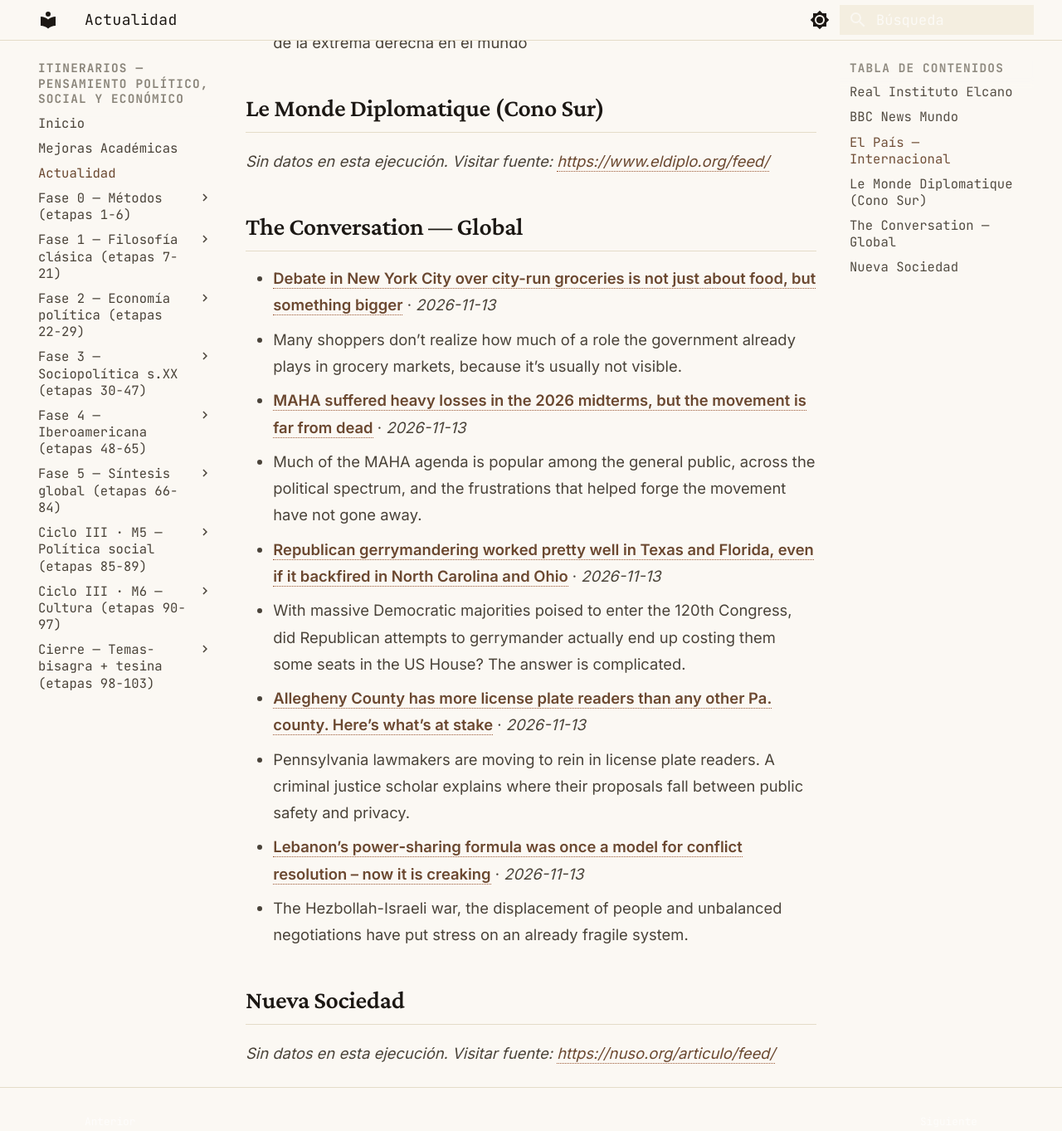
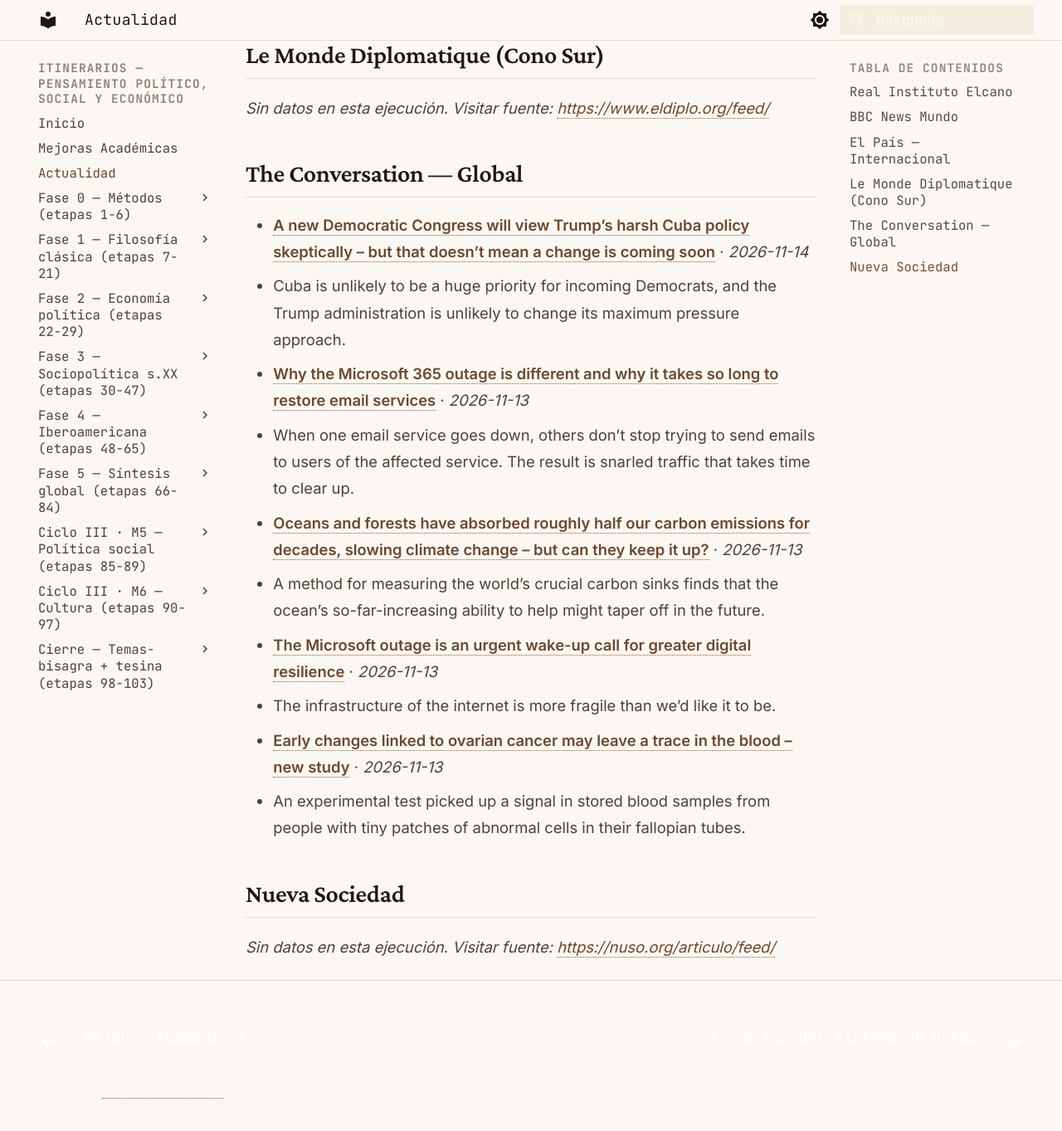
Before and after one commit to MrSpagVi/Curso, an MkDocs documentation site: the page built from docs/actualidad.md, in a window 1280 px wide and 1400 px high, scrolled down 2619 px. Shown: the top 1363 px of the window at 83% size. Built offline with MkDocs 1.6.1 and Material for MkDocs 9.7.7, drawn with Linux system fonts in a browser that asks for light colours; after the commit the page ends 3955 px from its top, so only the background shows below that; some of the changed text lies outside the part shown.

Commit message:
auto: actualidad 2026-11-14

```diff
--- a/docs/actualidad.md
+++ b/docs/actualidad.md
@@ -6,7 +6,7 @@ title: Actualidad
 
 Últimos titulares de fuentes que dictan agenda en ciencia política y geopolítica. Actualizado automáticamente cada día (vía GitHub Actions).
 
-_Última actualización: 2026-11-13 13:40 UTC_
+_Última actualización: 2026-11-14 12:45 UTC_
 
 !!! tip "Ritual mensual — #actualidad"
     El último sábado de cada mes: agarrá **un** titular de los de abajo y escribí **300 palabras** aplicándole **2 autores** del último mes que leíste. ¿Qué diría cada uno? ¿En qué chocan? No resumas la noticia — usala como caso para pensar con las herramientas que venís construyendo. Guardá el texto con el tag `#actualidad` en tu sistema de notas. Esto convierte la teoría en criterio sobre la coyuntura: el objetivo del plan no es citar a Maquiavelo, es leer el presente con él.
@@ -17,25 +17,25 @@ _Sin datos en esta ejecución. Visitar fuente: [https://www.realinstitutoelcano.
 
 ## BBC News Mundo
 
-- **[Una falla en Microsoft deja fuera de servicio en todo el mundo el correo electrónico de Outlook y otras plataformas](https://www.bbc.com/mundo/articles/cm20v6ed340wo?at_medium=RSS&at_campaign=rss)** · *2026-11-13*
-  - La firma informó que registra fallas en sus servidores, luego de reportes de pérdida de conexión de servicios como Outlook, Microsoft 365 y Teams a nivel mundial.
-- **[Qué se sabe sobre la falla global que afectó Outlook y otros servicios de Microsoft](https://www.bbc.com/mundo/articles/c8dx192g5pn5o?at_medium=RSS&at_campaign=rss)** · *2026-11-13*
-  - Microsoft ha afirmado que la interrupción del servicio no fue causada por un incidente de ciberseguridad, pero los esfuerzos por solucionar los problemas hasta el momento no han tenido mucho éxito.
-- **[León XIV regresa por primera vez a Chiclayo, la ciudad de Perú que lanzó su carrera hacia el papado](https://www.bbc.co.uk/mundo/live/c62e8kkl9rlrt?at_medium=RSS&at_campaign=rss)**
-  - Tras recorrer Argentina y Uruguay, el Papa visita Perú y vuelve a Chiclayo, el lugar donde ejerció como obispo entre 2015 y 2023. A las 10:30 am locales da una misa en la explanada de las Pampas de Pimentel y allí está BBC Mundo.
+- **[Autorizan de nuevo el despegue de aviones en EE.UU. tras la falla que obligó a suspender durante horas miles de vuelos en todo el país](https://www.bbc.com/mundo/articles/crgqx8jpw3jvo?at_medium=RSS&at_campaign=rss)** · *2026-11-14*
+  - La FAA había ordenado este viernes suspender todos los despegues de vuelos en Estados Unidos, alegando "circunstancias extraordinarias" y motivos de seguridad.
+- **[Qué se sabe sobre la suspensión de vuelos en EE.UU. más grande desde el 11S](https://www.bbc.com/mundo/articles/c5n4e274kdlro?at_medium=RSS&at_campaign=rss)** · *2026-11-14*
+  - Funcionarios estadounidenses señalan que la interrupción fue causada por la sobrecarga de equipos antiguos, y no por un ciberataque.
+- **[Un inflexible Putin eleva sus exigencias para alcanzar la paz con Ucrania](https://www.bbc.com/mundo/articles/crn80jqyw993o?at_medium=RSS&at_campaign=rss)** · *2026-11-14*
+  - En Moscú se considera una victoria que la seguridad europea figure ahora en las conversaciones, señala Steve Rosenberg, editor de asuntos de Rusia de la BBC.
+- **[Los momentos de la historia que más alteraron la estatura de los humanos](https://www.bbc.com/mundo/articles/cx4g1gnz1jmzo?at_medium=RSS&at_campaign=rss)** · *2026-11-14*
+  - Hoy somos unos 10 cm más altos que hace 100 años, pero no siempre ha sido un camino ascendente.
 - **["Seguí a 5 familias durante 14 años para retratar cómo se vive la pobreza extrema en Colombia y por qué solo algunos logramos salir de ella"](https://www.bbc.com/mundo/articles/cwe8rpg5mr9po?at_medium=RSS&at_campaign=rss)** · *2026-11-13*
   - El documental "El juego de la vida" ha sido el más visto en salas de cine colombianas en los últimos cinco años. BBC Mundo habló con su autor.
-- **["Nací en España y un día me miré al espejo y me di cuenta de que era china"](https://www.bbc.com/mundo/articles/c962yy07y42go?at_medium=RSS&at_campaign=rss)** · *2026-11-13*
-  - Quan Zhou es una artista multidisciplinar nacida en Cádiz en 1989, de padres chinos, se dio a conocer hace unos años en España con su primera novela gráfica "Gazpacho agridulce".
 
 ## El País — Internacional
 
-- **[Más de 450.000 combatientes del bando ruso han muerto desde el inicio de la guerra, según la base de datos oficial](https://elpais.com/internacional/2026-11-13/mas-de-450000-combatientes-del-bando-ruso-han-muerto-desde-el-inicio-de-la-guerra-segun-la-base-de-datos-oficial.html)** · *2026-11-13*
-  - Dos grupos de ‘hackers’ publican por primera vez las cifras de la agencia gubernamental de estadísticas. Entre los fallecidos hay un español y decenas de latinoamericanos
-- **[El enviado de Trump asegura que Putin acepta que Europa se sume a las negociaciones de paz sobre Ucrania](https://elpais.com/internacional/2026-11-13/el-enviado-de-trump-asegura-que-putin-acepta-que-europa-se-sume-a-las-negociaciones-de-paz-sobre-ucrania.html)** · *2026-11-13*
-  - Los líderes de la UE debaten cómo estar representados en unas hipotéticas conversaciones, mientras Moscú pone condiciones
-- **[Europa rechaza la renovada presión rusa para modificar su sistema de seguridad](https://elpais.com/internacional/2026-11-12/europa-rechaza-la-renovada-presion-rusa-para-modificar-el-sistema-de-seguridad-de-europa.html)** · *2026-11-12*
-  - Los líderes europeos debaten cómo estar representados en las negociaciones sobre Ucrania si Rusia acepta su participación
+- **[Estados Unidos reanuda el tráfico aéreo después de un parón de más de cuatro horas y 6.000 vuelos cancelados](https://elpais.com/us/2026-11-14/estados-unidos-reanuda-el-trafico-aereo-despues-de-un-paron-de-mas-de-cuatro-horas-y-6000-vuelos-cancelados.html)** · *2026-11-14*
+  - Problemas en el sistema informático que gestiona las comunicaciones provocaron la suspensión. Hay cientos de miles de personas afectadas por las cancelaciones y retrasos de sus viajes
+- **[Caos en los aeropuertos de EE UU por la suspensión de vuelos: “Nadie va a ir a ninguna parte”](https://elpais.com/us/2026-11-14/caos-en-los-aeropuertos-de-ee-uu-por-la-suspension-de-vuelos-nadie-va-a-ir-a-ninguna-parte.html)** · *2026-11-14*
+  - Miles de pasajeros en todo el país se quedaron varados en espera de información oficial sobre la reprogramación de sus vuelos
+- **[Rescatan a 180 personas tras el choque de un buque y un crucero en el río Misisipi a la altura de Nueva Orleans](https://elpais.com/us/2026-11-13/un-buque-choca-contra-un-crucero-con-129-personas-a-bordo-en-el-rio-misisipi.html)** · *2026-11-13*
+  - Se desconoce qué ocasionó la colisión en el puerto en el Estado sureño de Luisiana
 - **[Gaza: cuando el sonido de la lluvia da tanto miedo como el de las bombas](https://elpais.com/internacional/2026-11-10/gaza-cuando-el-sonido-de-la-lluvia-da-tanto-miedo-como-el-de-las-bombas.html)** · *2026-11-10*
   - El camarógrafo palestino Ahmed Abu Kmail, de 39 años, describe la desesperación de su familia ante la lluvia que inunda en estos días su miserable tienda de campaña
 - **[Milei, el hombre a quien solo conmueven sus perros](https://elpais.com/internacional/2026-11-10/milei-el-hombre-a-quien-solo-conmueven-sus-perros.html)** · *2026-11-10*
@@ -47,16 +47,16 @@ _Sin datos en esta ejecución. Visitar fuente: [https://www.eldiplo.org/feed/](h
 
 ## The Conversation — Global
 
-- **[Debate in New York City over city-run groceries is not just about food, but something bigger](https://theconversation.com/debate-in-new-york-city-over-city-run-groceries-is-not-just-about-food-but-something-bigger-291749)** · *2026-11-13*
-  - Many shoppers don’t realize how much of a role the government already plays in grocery markets, because it’s usually not visible.
-- **[MAHA suffered heavy losses in the 2026 midterms, but the movement is far from dead](https://theconversation.com/maha-suffered-heavy-losses-in-the-2026-midterms-but-the-movement-is-far-from-dead-296093)** · *2026-11-13*
-  - Much of the MAHA agenda is popular among the general public, across the political spectrum, and the frustrations that helped forge the movement have not gone away.
-- **[Republican gerrymandering worked pretty well in Texas and Florida, even if it backfired in North Carolina and Ohio](https://theconversation.com/republican-gerrymandering-worked-pretty-well-in-texas-and-florida-even-if-it-backfired-in-north-carolina-and-ohio-295944)** · *2026-11-13*
-  - With massive Democratic majorities poised to enter the 120th Congress, did Republican attempts to gerrymander actually end up costing them some seats in the US House? The answer is complicated.
-- **[Allegheny County has more license plate readers than any other Pa. county. Here’s what’s at stake](https://theconversation.com/allegheny-county-has-more-license-plate-readers-than-any-other-pa-county-heres-whats-at-stake-295948)** · *2026-11-13*
-  - Pennsylvania lawmakers are moving to rein in license plate readers. A criminal justice scholar explains where their proposals fall between public safety and privacy.
-- **[Lebanon’s power‑sharing formula was once a model for conflict resolution – now it is creaking](https://theconversation.com/lebanons-power-sharing-formula-was-once-a-model-for-conflict-resolution-now-it-is-creaking-293991)** · *2026-11-13*
-  - The Hezbollah-Israeli war, the displacement of people and unbalanced negotiations have put stress on an already fragile system.
+- **[A new Democratic Congress will view Trump’s harsh Cuba policy skeptically – but that doesn’t mean a change is coming soon](https://theconversation.com/a-new-democratic-congress-will-view-trumps-harsh-cuba-policy-skeptically-but-that-doesnt-mean-a-change-is-coming-soon-296017)** · *2026-11-14*
+  - Cuba is unlikely to be a huge priority for incoming Democrats, and the Trump administration is unlikely to change its maximum pressure approach.
+- **[Why the Microsoft 365 outage is different and why it takes so long to restore email services](https://theconversation.com/why-the-microsoft-365-outage-is-different-and-why-it-takes-so-long-to-restore-email-services-296628)** · *2026-11-13*
+  - When one email service goes down, others don’t stop trying to send emails to users of the affected service. The result is snarled traffic that takes time to clear up.
+- **[Oceans and forests have absorbed roughly half our carbon emissions for decades, slowing climate change – but can they keep it up?](https://theconversation.com/oceans-and-forests-have-absorbed-roughly-half-our-carbon-emissions-for-decades-slowing-climate-change-but-can-they-keep-it-up-296498)** · *2026-11-13*
+  - A method for measuring the world’s crucial carbon sinks finds that the ocean’s so-far-increasing ability to help might taper off in the future.
+- **[The Microsoft outage is an urgent wake-up call for greater digital resilience](https://theconversation.com/the-microsoft-outage-is-an-urgent-wake-up-call-for-greater-digital-resilience-296610)** · *2026-11-13*
+  - The infrastructure of the internet is more fragile than we’d like it to be.
+- **[Early changes linked to ovarian cancer may leave a trace in the blood – new study](https://theconversation.com/early-changes-linked-to-ovarian-cancer-may-leave-a-trace-in-the-blood-new-study-296527)** · *2026-11-13*
+  - An experimental test picked up a signal in stored blood samples from people with tiny patches of abnormal cells in their fallopian tubes.
 
 ## Nueva Sociedad
 
```
